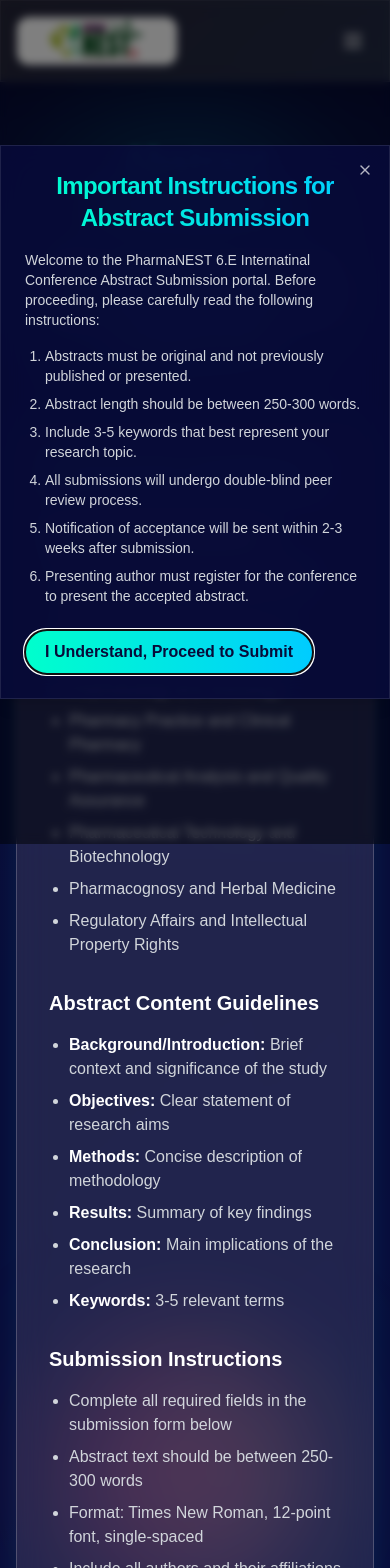
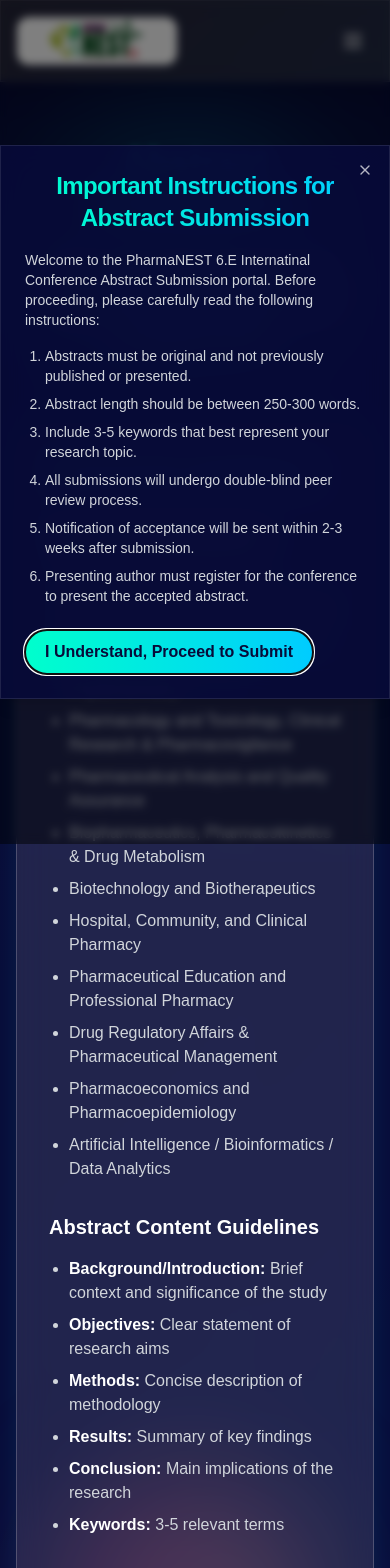
Before and after one commit to ravindrasirvi609/pharmanest, a Next.js app: page /abstractForm in a window 390 px wide. Shown: the top 1568 px of the page. Built offline with nearby package versions, Linux system fonts and the light colour scheme.

Commit message:
Enhance AbstractFormPage by updating subject options for areas of specialization and adding mobile number input with WhatsApp checkbox. Refactor specialization list and selection options for improved clarity and usability.

```diff
--- a/src/app/abstractForm/page.tsx
+++ b/src/app/abstractForm/page.tsx
@@ -7,6 +7,50 @@
   DialogHeader,
   DialogTitle,
 } from "@/components/ui/dialog";
+
+// Updated subject options
+export const subjectOptions = [
+  { value: "pharmaceuticalTechnology", label: "Pharmaceutical Technology" },
+  { value: "medChem", label: "Pharmaceutical / Medicinal Chemistry" },
+  {
+    value: "pharmacognosy",
+    label:
+      "Pharmacognosy, Indigenous Drugs, Herbal Formulations, and Phytochemistry",
+  },
+  {
+    value: "pharmacologyToxicology",
+    label: "Pharmacology and Toxicology, Clinical Research & Pharmacovigilance",
+  },
+  {
+    value: "pharmaceuticalAnalysis",
+    label: "Pharmaceutical Analysis and Quality Assurance",
+  },
+  {
+    value: "biopharmaceutics",
+    label: "Biopharmaceutics, Pharmacokinetics & Drug Metabolism",
+  },
+  { value: "biotechnology", label: "Biotechnology and Biotherapeutics" },
+  {
+    value: "clinicalPharmacy",
+    label: "Hospital, Community, and Clinical Pharmacy",
+  },
+  {
+    value: "pharmaceuticalEducation",
+    label: "Pharmaceutical Education and Professional Pharmacy",
+  },
+  {
+    value: "drugRegulatoryAffairs",
+    label: "Drug Regulatory Affairs & Pharmaceutical Management",
+  },
+  {
+    value: "pharmacoeconomics",
+    label: "Pharmacoeconomics and Pharmacoepidemiology",
+  },
+  {
+    value: "aiBioinformatics",
+    label: "Artificial Intelligence / Bioinformatics / Data Analytics",
+  },
+];
 
 export default function AbstractFormPage() {
   const [isDialogOpen, setIsDialogOpen] = useState(true);
@@ -98,14 +142,9 @@
                   Areas of Specialization
                 </h3>
                 <ul className="list-disc text-gray-300 ml-5 space-y-2">
-                  <li>Pharmaceutics and Drug Delivery Systems</li>
-                  <li>Pharmaceutical Chemistry and Natural Products</li>
-                  <li>Pharmacology and Toxicology</li>
-                  <li>Pharmacy Practice and Clinical Pharmacy</li>
-                  <li>Pharmaceutical Analysis and Quality Assurance</li>
-                  <li>Pharmaceutical Technology and Biotechnology</li>
-                  <li>Pharmacognosy and Herbal Medicine</li>
-                  <li>Regulatory Affairs and Intellectual Property Rights</li>
+                  {subjectOptions.map((option) => (
+                    <li key={option.value}>{option.label}</li>
+                  ))}
                 </ul>
               </div>
 
@@ -237,30 +276,15 @@
                     <option value="" className="bg-[#070B39]">
                       Select an area
                     </option>
-                    <option value="pharmaceutics" className="bg-[#070B39]">
-                      Pharmaceutics and Drug Delivery Systems
-                    </option>
-                    <option value="chemistry" className="bg-[#070B39]">
-                      Pharmaceutical Chemistry and Natural Products
-                    </option>
-                    <option value="pharmacology" className="bg-[#070B39]">
-                      Pharmacology and Toxicology
-                    </option>
-                    <option value="practice" className="bg-[#070B39]">
-                      Pharmacy Practice and Clinical Pharmacy
-                    </option>
-                    <option value="analysis" className="bg-[#070B39]">
-                      Pharmaceutical Analysis and Quality Assurance
-                    </option>
-                    <option value="technology" className="bg-[#070B39]">
-                      Pharmaceutical Technology and Biotechnology
-                    </option>
-                    <option value="pharmacognosy" className="bg-[#070B39]">
-                      Pharmacognosy and Herbal Medicine
-                    </option>
-                    <option value="regulatory" className="bg-[#070B39]">
-                      Regulatory Affairs and Intellectual Property Rights
-                    </option>
+                    {subjectOptions.map((option) => (
+                      <option
+                        key={option.value}
+                        value={option.value}
+                        className="bg-[#070B39]"
+                      >
+                        {option.label}
+                      </option>
+                    ))}
                   </select>
                 </div>
 
@@ -313,6 +337,38 @@
                     className="w-full px-4 py-3 rounded-xl bg-white/5 border border-white/10 text-white placeholder-gray-400 focus:border-[#00FFCC] focus:ring-1 focus:ring-[#00FFCC] focus:outline-none backdrop-blur-sm"
                     placeholder="Enter your institution or affiliation"
                   />
+                </div>
+
+                <div className="space-y-2">
+                  <label
+                    htmlFor="mobile"
+                    className="block text-white font-medium"
+                  >
+                    Mobile Number <span className="text-[#FF3366]">*</span>
+                  </label>
+                  <input
+                    type="tel"
+                    id="mobile"
+                    required
+                    className="w-full px-4 py-3 rounded-xl bg-white/5 border border-white/10 text-white placeholder-gray-400 focus:border-[#00FFCC] focus:ring-1 focus:ring-[#00FFCC] focus:outline-none backdrop-blur-sm"
+                    placeholder="Enter your mobile number"
+                  />
+                </div>
+
+                <div className="space-y-2 flex items-center">
+                  <div className="flex items-center h-full pt-8">
+                    <input
+                      type="checkbox"
+                      id="isWhatsApp"
+                      className="h-5 w-5 rounded border-gray-300 text-[#00FFCC] focus:ring-[#00FFCC]"
+                    />
+                    <label
+                      htmlFor="isWhatsApp"
+                      className="ml-2 block text-white"
+                    >
+                      This is also my WhatsApp number
+                    </label>
+                  </div>
                 </div>
               </div>
 
```
